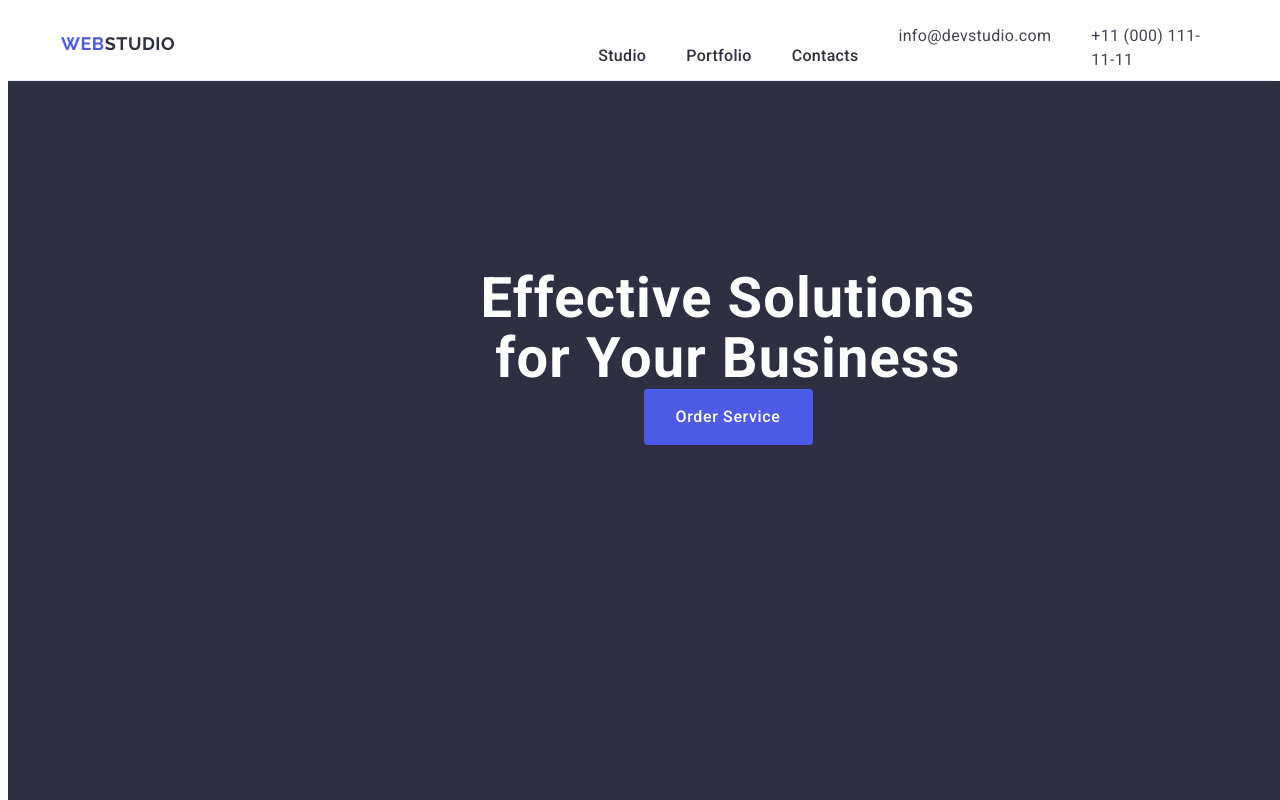
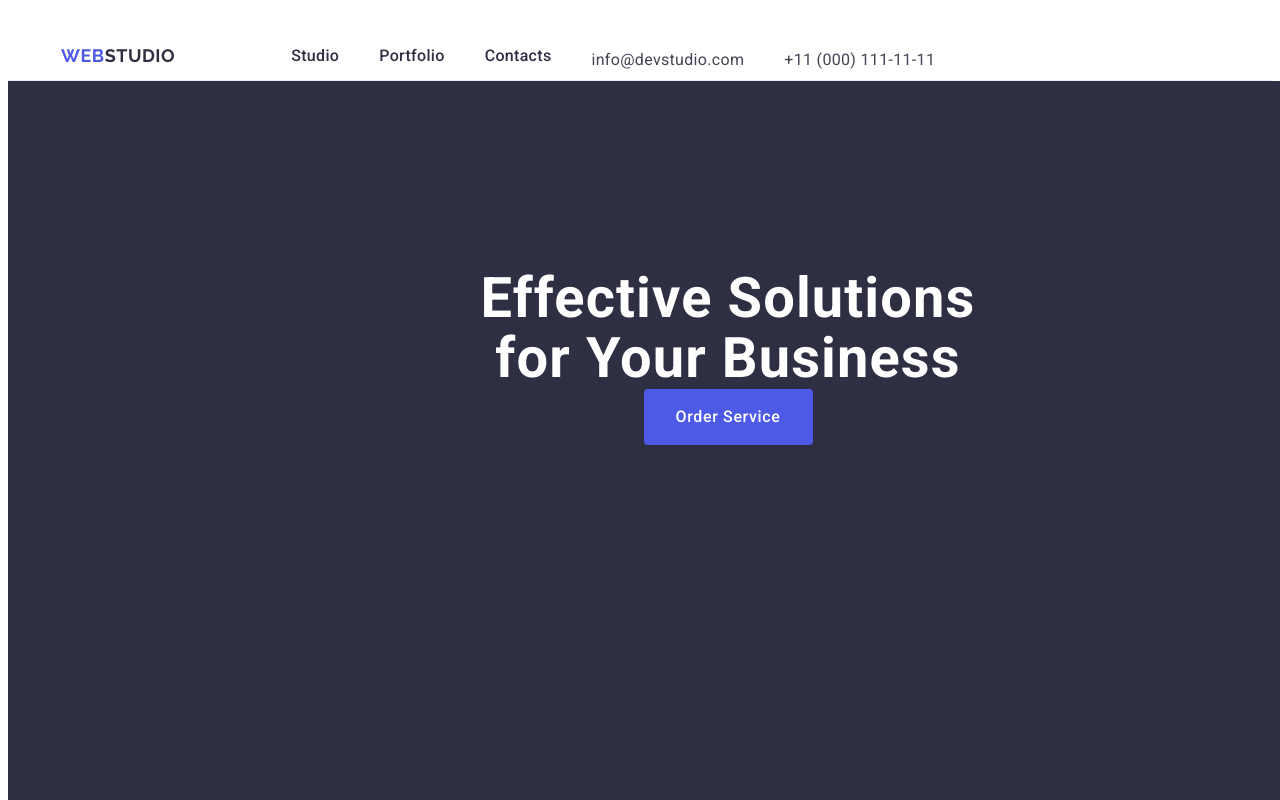
Before and after one commit to NastyaDudk/goit-markup-hw-03, a plain HTML site: page index.html in a window 1280 px wide. Shown: the top 800 px of the page. Drawn offline with Linux system fonts and the light colour scheme.

Commit message:
add index.html

```diff
--- a/css/styles.css
+++ b/css/styles.css
@@ -38,8 +38,8 @@ body {
     font-weight: 500;
     font-size: 16px;
     color:#2E2F42;
-    padding-left:347px;
-    padding-top:24px;
+    left:347px;
+    padding-top: 24px;
     gap:40px;
     display:flex;
 
@@ -72,6 +72,7 @@ body {
     margin-right:76px ;
     display: flex;
     align-items: center;
+    padding-top: 24px;
 
 
   }
@@ -130,6 +131,7 @@ body {
      color:#434455;
      display: flex;
      gap: 40px;
+     padding-top: 24px;
 
 
   }
@@ -260,13 +262,15 @@ body {
 .team-section{
   background-color:#F4F4FD;
   padding: 120px 0 ;
+
 }
 
 
 .apps{
 color:#2e2f42;
 list-style-type: none;
-width: calc((100% - 48px) / 3);
+width:calc((100% - 48px) / 3);
+
 }
 
 
@@ -274,6 +278,7 @@ width: calc((100% - 48px) / 3);
   padding: 32px 16px;
   border: 1px solid #e7e9fc;
   border-top:none;
+
 }
 
 img {
@@ -333,6 +338,7 @@ img {
   flex-wrap: wrap;
   column-gap: 24px;
   row-gap: 48px;
+
 }
 
 
@@ -343,7 +349,9 @@ img {
   letter-spacing: 0.02em;
   color:#2e2f42;
   margin-bottom: 8px;
+
 }
+
 
 
 .what-is-it{
```
